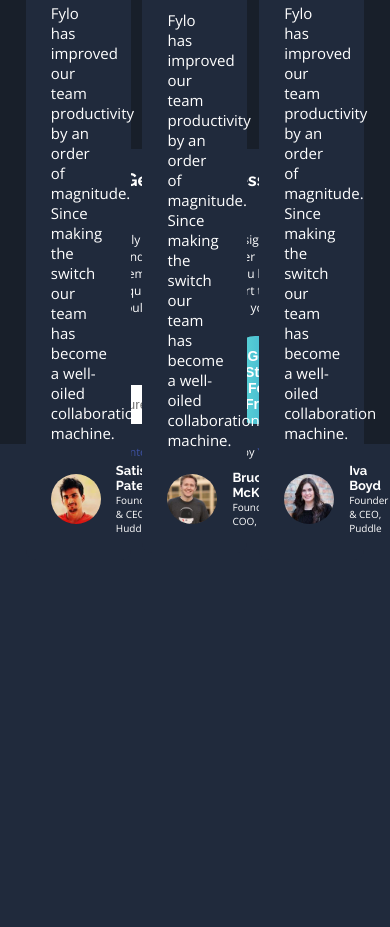
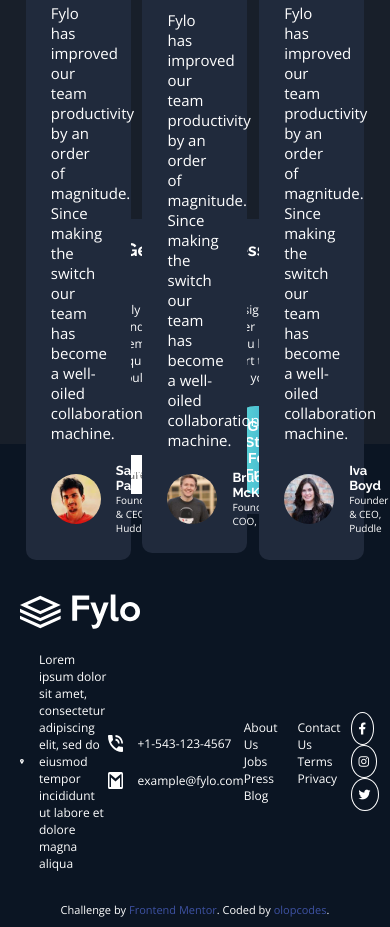
Before and after one commit to olopcodes/flyo-dark-theme, a plain HTML site: page index.html in a window 390 px wide. Shown: the part 2382-3309 px from the top of the page. Before the commit the page ends 2942 px from the top, so only its background shows below. Drawn offline with nearby package versions, Linux system fonts and the light colour scheme.

Commit message:
finished desktop styling, need to work on mobile styles

```diff
--- /dev/null
+++ b/css/_footer.scss
@@ -0,0 +1,81 @@
+#footer {
+    background-color: $footer-bg;
+    padding-top: 15rem;
+
+    .footer__logo {
+        width: 12rem;
+        margin-bottom: 2rem;
+    }
+
+
+    .footer__content {
+        display: flex;
+        justify-content: space-between;
+        align-items: center;
+        margin-bottom: 2rem;
+    }
+
+    .footer__location {
+        width: 4rem;
+    }
+    .footer__img {
+        width: 1.5rem;
+    }
+
+    .footer__text {
+        display: flex;
+        align-items: center;
+        width: 25%;
+
+        p {
+            margin-left: 1.5rem;
+            font-size: 1.2rem;
+        }
+    }
+
+    .footer__contact div {
+        display: flex;
+
+        &:not(:nth-of-type(2)){
+            margin-bottom: 2rem;
+        }
+
+        p{
+            font-size: 1.2rem;
+            margin-left: 1.5rem;
+        }
+    }
+
+
+    .footer__links {
+        display: flex;
+        justify-content: space-between;
+
+        ul:not(:nth-of-type(2)){
+            margin-right: 2rem;
+        }
+
+        li a {
+            color: $font-color;
+            font-size: 1.2rem;
+            &:hover {
+                color: $cta-cyan;
+            }
+        }
+    }
+
+    .footer__social a {
+        color: $font-color;
+        font-size: 1.2rem;
+        padding: .7rem;
+        border: 1px solid $font-color;
+        border-radius: 50%;
+        margin: 0 1rem;
+
+        &:hover {
+            color: $cta-cyan;
+            border: 1px solid $cta-cyan;
+        }
+    }
+
+}
--- a/css/main.scss
+++ b/css/main.scss
@@ -6,6 +6,7 @@
 @import 'benefits';
 @import 'productive';
 @import 'reviews';
+@import 'footer';
 
 // base styles
 *,*::before,
--- a/css/reviews.scss
+++ b/css/reviews.scss
@@ -56,7 +56,7 @@
 
     #access {
         position: absolute;
-        bottom: 0;
+        bottom: -7rem;
         background-color: $reviews-bg;;
         width: 60%;
         left: 20%;
--- a/index.html
+++ b/index.html
@@ -11,7 +11,7 @@
 
   <!-- Feel free to remove these styles or customise in your own stylesheet 👍 -->
   <style>
-    .attribution { font-size: 11px; text-align: center; }
+    .attribution { font-size: 11px; text-align: center; padding: 1rem 0;}
     .attribution a { color: hsl(228, 45%, 44%); }
   </style>
 </head>
@@ -203,11 +203,71 @@
       </aside>
     </section>
   </main>
-  <footer>
-    <p class="attribution">
-      Challenge by <a href="https://www.frontendmentor.io?ref=challenge" target="_blank">Frontend Mentor</a>.
-      Coded by <a href="#">Your Name Here</a>.
-    </p>
+
+  <footer id="footer">
+    <div class="container">
+      <div class="footer__logo logo">
+        <img src="./images/logo.svg" alt="fylo logo">
+      </div>
+
+      <div class="footer__content">
+        <div class="footer__text">
+          <div class="footer__location">
+            <img src="/images/icon-location.svg" alt="">
+          </div>
+          <p>
+            Lorem ipsum dolor sit amet, consectetur adipiscing elit, sed do eiusmod tempor incididunt ut labore et
+            dolore magna aliqua
+          </p>
+        </div>
+
+        <div class="footer__contact">
+          <div>
+            <img class="footer__img footer__phone" src="/images/icon-phone.svg" alt="">
+            <p>
+              +1-543-123-4567
+            </p>
+          </div>
+          <div>
+            <img class="footer__img footer__email" src="/images/icon-email.svg" alt="">
+            <p>
+              example@fylo.com
+            </p>
+          </div>
+        </div>
+
+        <div class="footer__links">
+          <ul class="links-1">
+            <li><a href="#">About Us</a></li>
+            <li><a href="#">Jobs</a></li>
+            <li><a href="#">Press</a></li>
+            <li><a href="#">Blog</a></li>
+          </ul>
+          <ul class="links-2">
+            <li><a href="#">Contact Us</a></li>
+            <li><a href="#">Terms</a></li>
+            <li><a href="#">Privacy</a></li>
+          </ul>
+        </div>
+
+        <div class="footer__social">
+          <a href="#">
+            <i class="fab fa-facebook-f"></i>
+          </a>
+          <a href="#">
+            <i class="fab fa-instagram"></i>
+          </a>
+          <a href="#">
+            <i class="fab fa-twitter"></i>
+          </a>
+        </div>
+      </div>
+
+      <p class="attribution">
+        Challenge by <a href="https://www.frontendmentor.io?ref=challenge" target="_blank">Frontend Mentor</a>.
+        Coded by <a href="#">olopcodes</a>.
+      </p>
+    </div>
   </footer>
 </body>
 </html>
```
Also changed, not shown: css/main.css, 1 other file.
